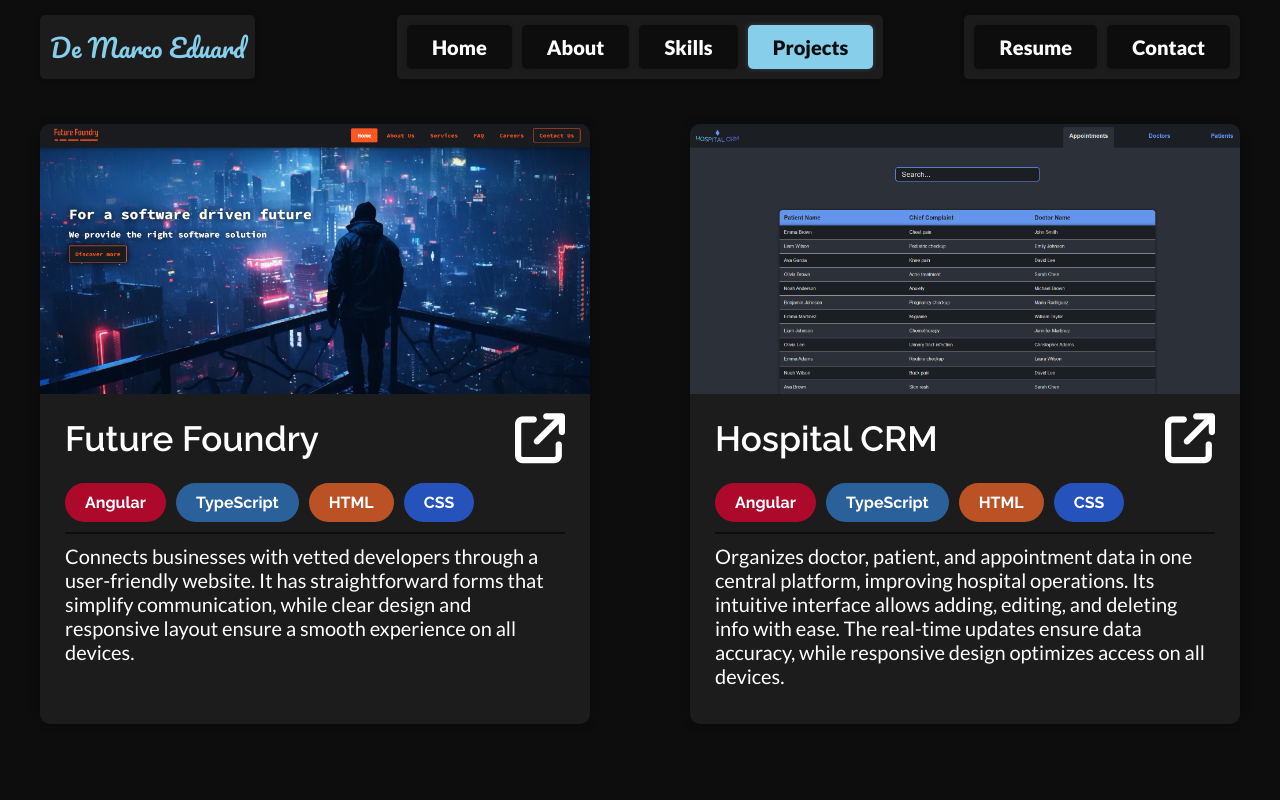
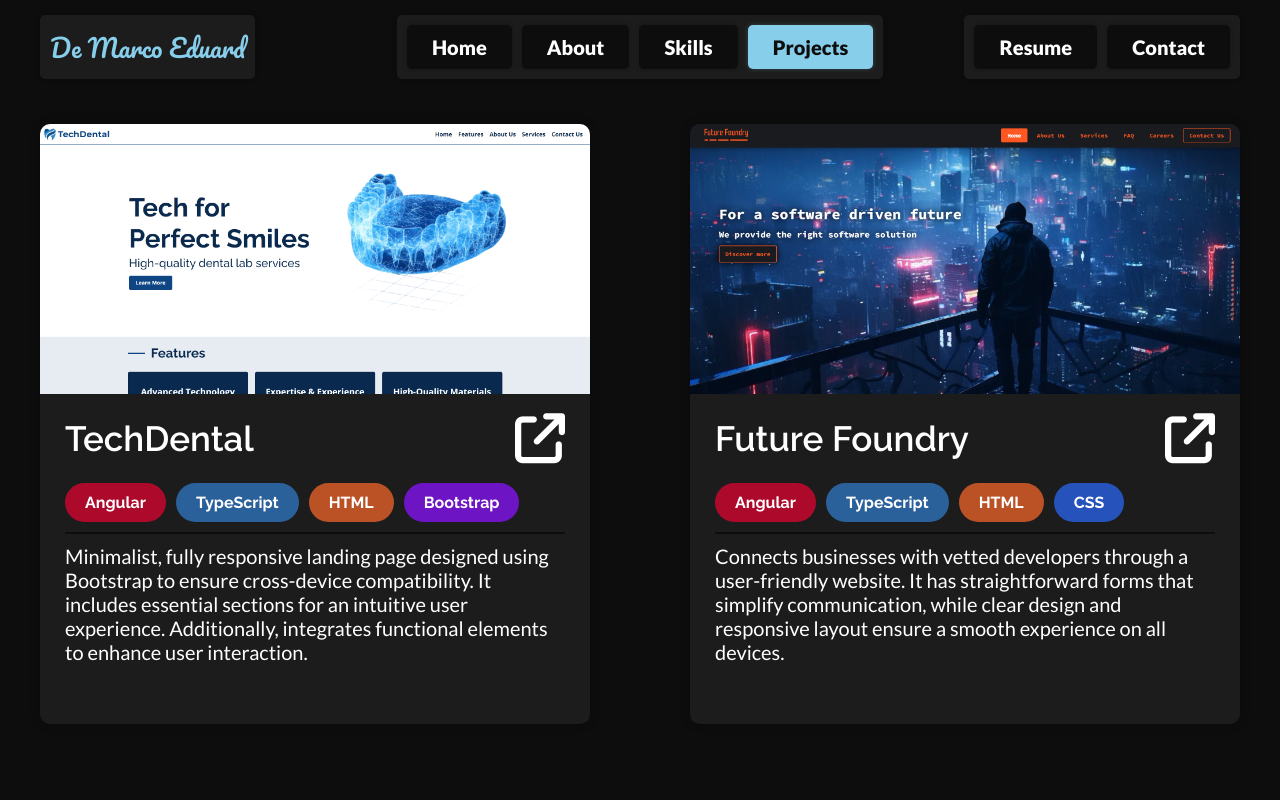
Before and after one commit to demarcoeduard/portfolio, an Angular app: page /projects in a window 1280 px wide. Shown: the top 800 px of the page. Built offline with nearby package versions, Linux system fonts and the light colour scheme.

Commit message:
added new project

```diff
--- a/src/app/projects/projects.component.ts
+++ b/src/app/projects/projects.component.ts
@@ -7,6 +7,13 @@ import { Component } from '@angular/core';
 })
 export class ProjectsComponent {
   projects = [
+    {
+      img: "assets/techdental.png",
+      title: "TechDental",
+      link: "https://demarcoeduard.github.io/techdental/",
+      skills: ["Angular", "TypeScript", "HTML", "Bootstrap"],
+      description: "Minimalist, fully responsive landing page designed using Bootstrap to ensure cross-device compatibility. It includes essential sections for an intuitive user experience. Additionally, integrates functional elements to enhance user interaction."
+    },
     {
       img: "assets/future-foundry.png",
       title: "Future Foundry",
```
